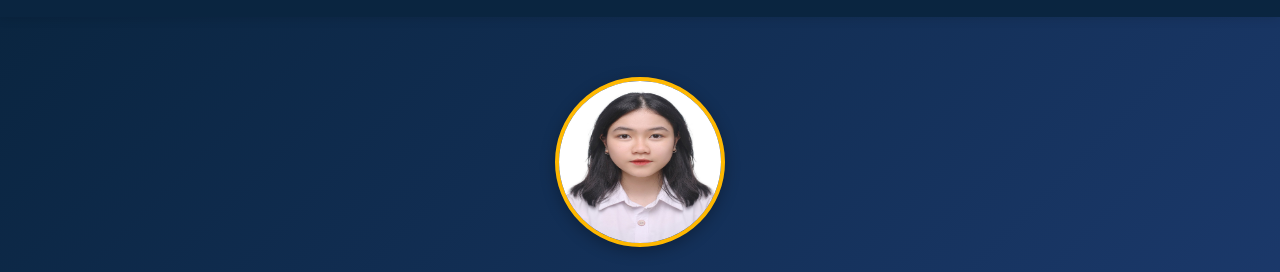
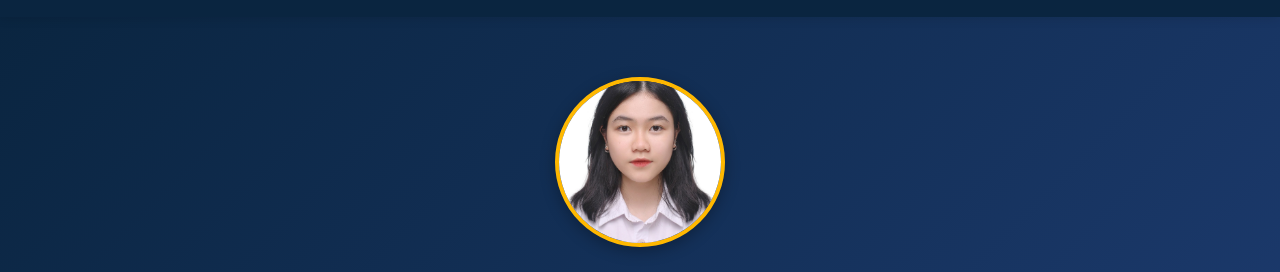
Before and after one commit to maihonghanh2004-byte/Vietravel-portfolio, a plain HTML site: page index.html in a window 1280 px wide. Shown: the part 109-381 px from the top of the page. Drawn offline with Linux system fonts and the light colour scheme.

Commit message:
change code

```diff
--- a/index.html
+++ b/index.html
@@ -107,11 +107,11 @@
             width: 170px;
             height: 170px;
             border-radius: 50%;
-            object-position: top; /* Căn giữa khuôn mặt */
+            object-fit: cover;
             border: 4px solid var(--primary-yellow);
             box-shadow: 0 4px 15px rgba(0, 0, 0, 0.3);
             margin-bottom: 20px;
-}
+        }
 
         .hero h1 {
             font-size: 38px;
```
